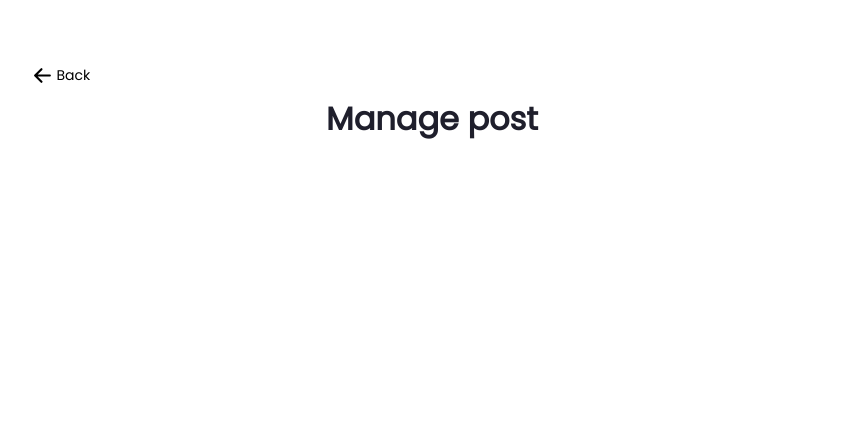
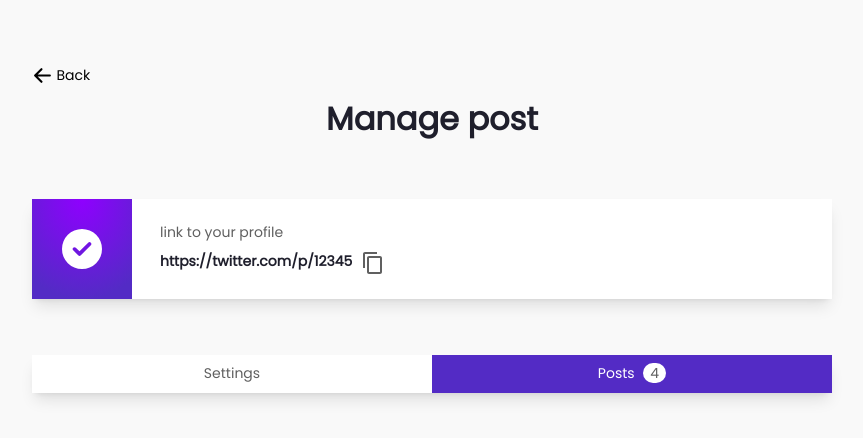
Before and after one commit to pandablue0809/post_test, a React (Create React App) app in the folder my-app/: page /post in a window 1280 px wide. Shown: the top 438 px of the page, without its empty margins (208-1071 px from the left). Built offline with nearby package versions, Linux system fonts and the light colour scheme.

Commit message:
add button

```diff
--- a/my-app/package.json
+++ b/my-app/package.json
@@ -7,6 +7,7 @@
     "@testing-library/react": "^13.4.0",
     "@testing-library/user-event": "^13.5.0",
     "react": "^18.3.1",
+    "react-copy-to-clipboard": "^5.1.0",
     "react-dom": "^18.3.1",
     "react-icons": "^5.2.1",
     "react-router-dom": "^6.25.1",
--- a/my-app/src/index.css
+++ b/my-app/src/index.css
@@ -9,6 +9,9 @@ html {
     font-family: "Poppins";
     font-size: 14px;
   }
+body {
+  background-color: #F9F9F9;
+}
 
 @font-face {
   font-family: Poppins;
--- a/my-app/src/pages/post.jsx
+++ /dev/null
@@ -1,19 +0,0 @@
-import { HiArrowLeft } from "react-icons/hi";
-import { Link } from "react-router-dom";
-
-export default function Post() {
-  return (
-    <>
-      <div className="max-w-[800px] m-auto py-16">
-        <div className="py-2.5">
-          <Link to='/' className="flex flex-row items-center gap-1">
-            <HiArrowLeft className="w-6 h-6"/> <span>Back</span>
-          </Link>
-        </div>
-        <div className="text-[32px] font-bold leading-[48px] text-titleColor text-center">
-          Manage  post
-        </div>
-      </div>
-    </>
-  )
-}
--- /dev/null
+++ b/my-app/src/pages/post/components/ProfileLink.jsx
@@ -0,0 +1,24 @@
+import { CopyToClipboard } from 'react-copy-to-clipboard';
+import { FaCircleCheck } from "react-icons/fa6";
+import { MdContentCopy } from "react-icons/md";
+
+export default function ProfileLink() {
+    return (
+      <>
+        <div className="w-full h-[100px] bg-white shadow-lg flex flex-row items-center">
+            <div className="w-[100px] h-[100px] flex flex-row justify-center items-center bg-[radial-gradient(84.9%_100%_at_50%_0%,#8F00FF_0%,#532BC5_100%)]">
+                <FaCircleCheck className="w-[40px] h-[40px] text-white"/>
+            </div>
+            <div className="px-8 py-6">
+              <div className="mb-2.5 text-textColor">
+                link to your profile
+              </div>
+              <div className="flex gap-2.5">
+                  <span className="text-base text-titleColor font-bold">https://twitter.com/p/12345</span>
+                  <MdContentCopy className="w-[24px] h-[24px] text-textColor"/>
+              </div>
+            </div>
+       </div>
+      </>
+    )
+  }
--- /dev/null
+++ b/my-app/src/pages/post/index.jsx
@@ -0,0 +1,33 @@
+import { HiArrowLeft } from "react-icons/hi";
+import { Link } from "react-router-dom";
+import ProfileLink from "./components/ProfileLink";
+import { useState } from "react";
+
+export default function Post() {
+  const [selectButton, setSelectButton] = useState('post')
+
+  return (
+    <>
+      <div className="max-w-[800px] m-auto py-16">
+        <div className="py-2.5">
+          <Link to='/' className="flex flex-row items-center gap-1">
+            <HiArrowLeft className="w-6 h-6"/> <span>Back</span>
+          </Link>
+        </div>
+        <div className="text-[32px] font-bold leading-[48px] text-titleColor text-center">
+          Manage  post
+        </div>
+        <div className="py-16">
+          <ProfileLink/>
+        </div>
+        <div className="shadow-lg">
+          <button className={`w-[50%] py-2.5 ${selectButton === "setting" ? 'bg-primaryColor text-white' : 'bg-white text-textColor'}`} onClick={() => {setSelectButton('setting')}}>Settings</button>
+          <button className={`w-[50%] py-2.5 ${selectButton === "post" ? 'bg-primaryColor text-white' : 'bg-white text-textColor'}`} onClick={() => {setSelectButton('post')}}>
+            Posts
+            <span className={`rounded-xl px-2 ml-2.5 leading-[12px] ${selectButton === "post" ? 'bg-white text-textColor' : 'bg-primaryColor text-white'}`}>4</span>
+          </button>
+        </div>
+      </div>
+    </>
+  )
+}
--- a/my-app/tailwind.config.js
+++ b/my-app/tailwind.config.js
@@ -12,8 +12,8 @@ module.exports = {
     },
     extend: {
       colors: {
-        primaryColor: "#8F00FF",
-        secondaryColor: "#532BC5",
+        primaryColor: "#532BC5",
+        secondaryColor: "#8F00FF",
         bgColor: "#F9F9F9",
         backgroundImage : {
           'radial-gradient' : 'background: radial-gradient(50% 115.18% at 50% -15.18%, #8F00FF 0%, #532BC5 100%)',
```
Also changed, not shown: 1 other file (tests, documents, lock files or other folders).
